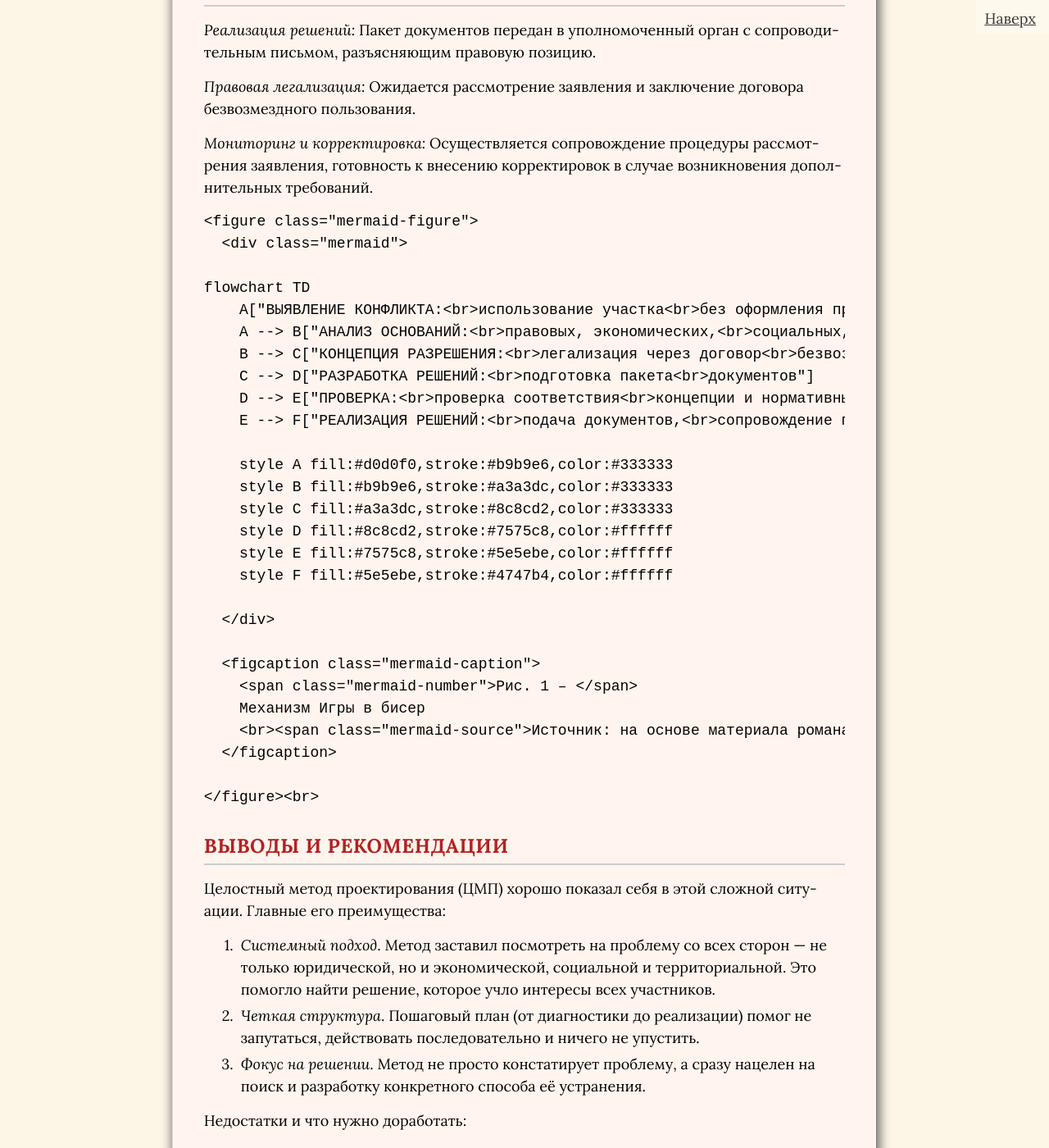
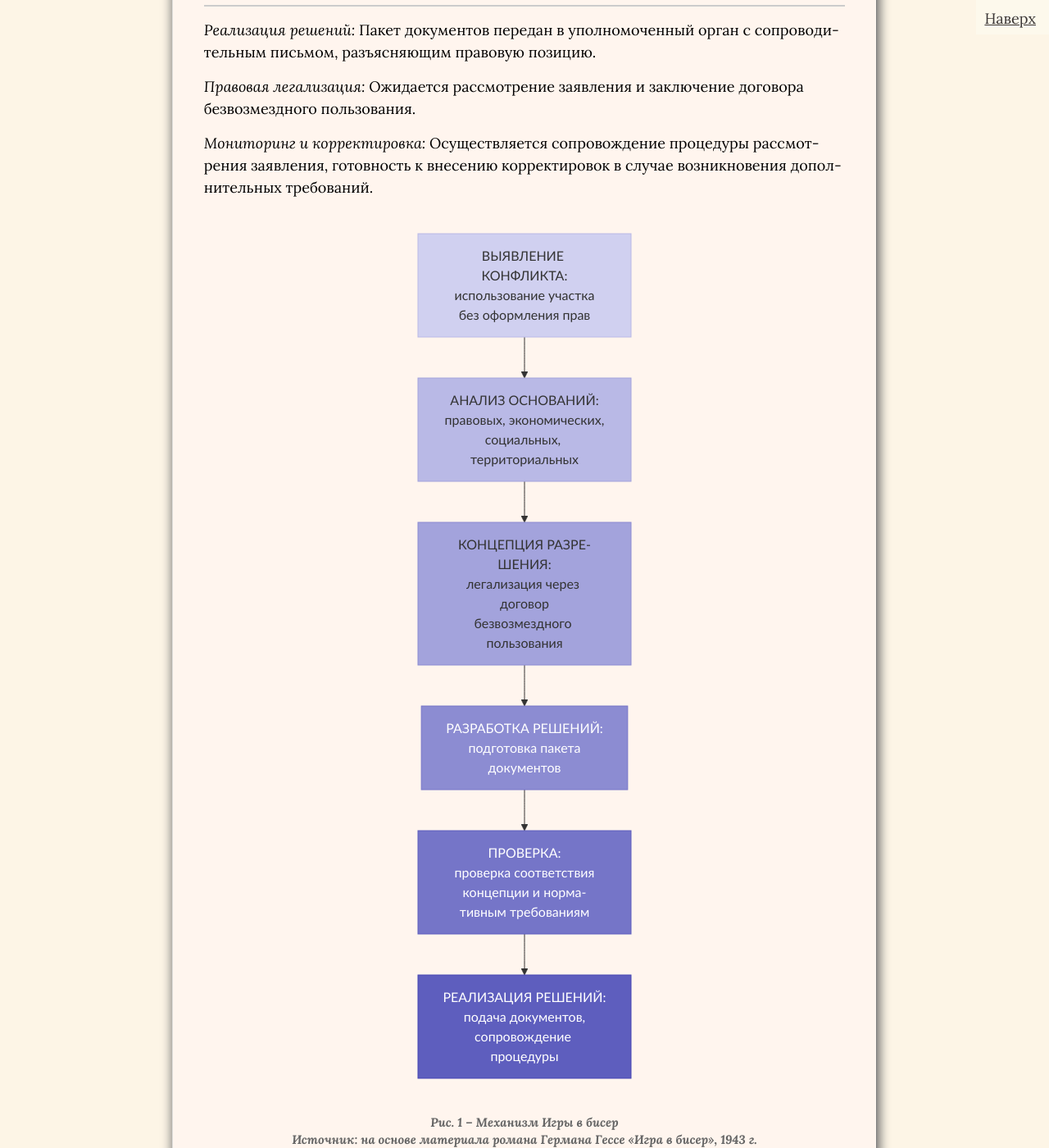
Before and after one commit to SergSi/land-use-art, a Jekyll site: the page built from _posts/2025-09-08-metod.md, in a window 1280 px wide and 1400 px high, scrolled down 6015 px. Shown: the whole window at 82% size. Built offline with Jekyll 4.4.1, drawn with Linux system fonts in a browser that asks for light colours; some web fonts are replaced.

Commit message:
Update 2025-09-08-metod.md

````diff
--- a/_posts/2025-09-08-metod.md
+++ b/_posts/2025-09-08-metod.md
@@ -121,7 +121,6 @@ p {
 
 *Мониторинг и корректировка:* Осуществляется сопровождение процедуры рассмотрения заявления, готовность к внесению корректировок в случае возникновения дополнительных требований.
 
-```mermaid
 {% include mermaid.html content='
 flowchart TD
     A["ВЫЯВЛЕНИЕ КОНФЛИКТА:<br>использование участка<br>без оформления прав"]
@@ -142,7 +141,6 @@ caption="Механизм Игры в бисер"
 source="на основе материала романа Германа Гессе «Игра в бисер», 1943 г."
 number="1"
 %}
-```
 
 ## Выводы и рекомендации
 
````
